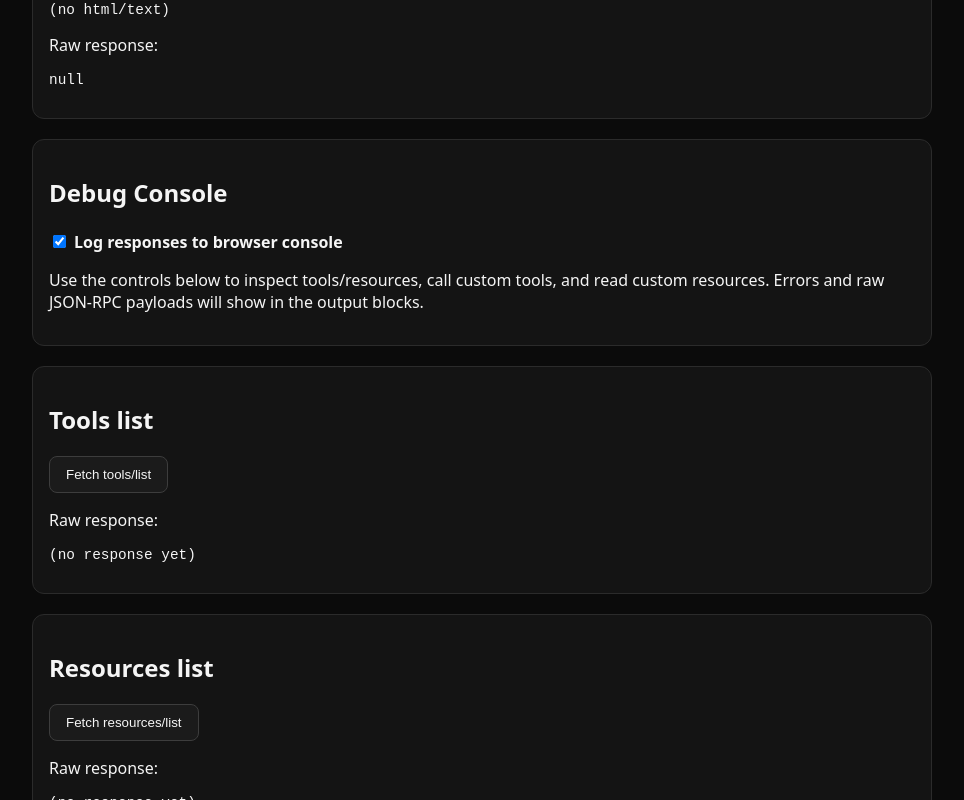
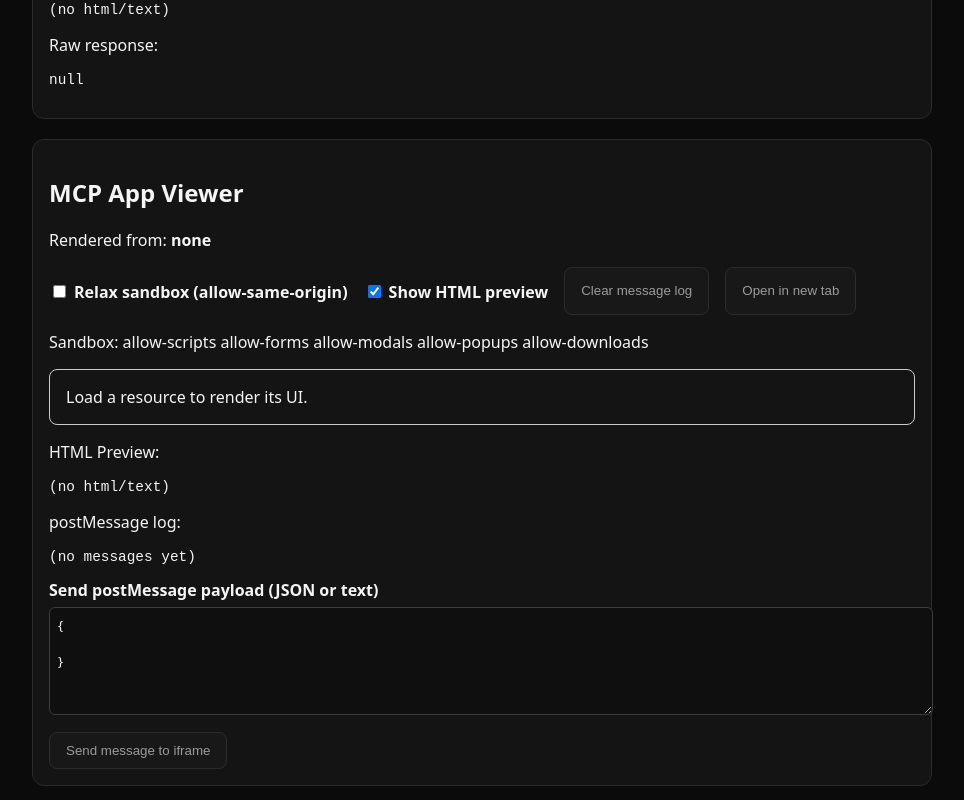
Before and after one commit to VibeJaro/MCP_Host, a Next.js app: page / in a window 1280 px wide. Shown: the part 780-1580 px from the top of the page, without its empty margins (158-1122 px from the left). Built offline with nearby package versions, Linux system fonts and the light colour scheme.

Commit message:
Add MCP app viewer with debug tooling

```diff
--- a/app/components/HostPanel.tsx
+++ b/app/components/HostPanel.tsx
@@ -1,6 +1,6 @@
 "use client";
 
-import { useState } from "react";
+import { useEffect, useMemo, useRef, useState } from "react";
 
 type Props = {
   serverUrlMasked: string;
@@ -11,7 +11,22 @@ type ResponseState = {
   raw: unknown;
 };
 
+type AppViewerState = {
+  html: string;
+  source: string;
+  uri?: string;
+  updatedAt?: string;
+};
+
+type MessageLogEntry = {
+  direction: "incoming" | "outgoing";
+  timestamp: string;
+  origin: string;
+  data: unknown;
+};
+
 const emptyState: ResponseState = { text: "", raw: null };
+const emptyAppViewer: AppViewerState = { html: "", source: "none" };
 
 export default function HostPanel({ serverUrlMasked }: Props) {
   const [helloState, setHelloState] = useState<ResponseState>(emptyState);
@@ -25,6 +40,20 @@ export default function HostPanel({ serverUrlMasked }: Props) {
   const [toolArgs, setToolArgs] = useState("{\n  \n}");
   const [resourceUri, setResourceUri] = useState("hello_app_panel");
   const [logToConsole, setLogToConsole] = useState(true);
+  const [appViewer, setAppViewer] = useState<AppViewerState>(emptyAppViewer);
+  const [relaxSandbox, setRelaxSandbox] = useState(false);
+  const [showHtmlPreview, setShowHtmlPreview] = useState(true);
+  const [messageLog, setMessageLog] = useState<MessageLogEntry[]>([]);
+  const [outgoingMessage, setOutgoingMessage] = useState("{\n  \n}");
+  const iframeRef = useRef<HTMLIFrameElement | null>(null);
+
+  const sandboxPermissions = useMemo(() => {
+    const base = ["allow-scripts", "allow-forms", "allow-modals", "allow-popups", "allow-downloads"];
+    if (relaxSandbox) {
+      base.push("allow-same-origin");
+    }
+    return base.join(" ");
+  }, [relaxSandbox]);
 
   const logDebug = (label: string, payload: unknown) => {
     if (logToConsole) {
@@ -53,6 +82,12 @@ export default function HostPanel({ serverUrlMasked }: Props) {
       const response = await fetch("/api/mcp/resource");
       const data = (await response.json()) as { html?: string; raw?: unknown };
       setResourceState({ text: data.html ?? "", raw: data.raw ?? null });
+      setAppViewer({
+        html: data.html ?? "",
+        source: "default resource",
+        uri: undefined,
+        updatedAt: new Date().toISOString()
+      });
       logDebug("default resource response", data);
     } catch (error) {
       const message = error instanceof Error ? error.message : "Unknown error";
@@ -127,6 +162,12 @@ export default function HostPanel({ serverUrlMasked }: Props) {
       });
       const data = (await response.json()) as { html?: string; raw?: unknown };
       setCustomResourceState({ text: data.html ?? "", raw: data.raw ?? null });
+      setAppViewer({
+        html: data.html ?? "",
+        source: "custom resource",
+        uri: resourceUri,
+        updatedAt: new Date().toISOString()
+      });
       logDebug("custom resource response", { request: { uri: resourceUri }, data });
     } catch (error) {
       const message = error instanceof Error ? error.message : "Unknown error";
@@ -135,6 +176,60 @@ export default function HostPanel({ serverUrlMasked }: Props) {
       setBusy(null);
     }
   };
+
+  const handleSendMessage = () => {
+    if (!iframeRef.current?.contentWindow) {
+      return;
+    }
+    const trimmed = outgoingMessage.trim();
+    if (!trimmed) {
+      return;
+    }
+    let payload: unknown = trimmed;
+    try {
+      payload = JSON.parse(trimmed);
+    } catch {
+      payload = trimmed;
+    }
+    iframeRef.current.contentWindow.postMessage(payload, "*");
+    setMessageLog((prev) => [
+      {
+        direction: "outgoing",
+        timestamp: new Date().toISOString(),
+        origin: window.location.origin,
+        data: payload
+      },
+      ...prev
+    ]);
+    logDebug("postMessage sent", payload);
+  };
+
+  const openInNewTab = () => {
+    if (!appViewer.html) {
+      return;
+    }
+    const blob = new Blob([appViewer.html], { type: "text/html" });
+    const url = URL.createObjectURL(blob);
+    window.open(url, "_blank", "noopener,noreferrer");
+    logDebug("opened MCP app in new tab", { url });
+  };
+
+  useEffect(() => {
+    const handleMessage = (event: MessageEvent) => {
+      setMessageLog((prev) => [
+        {
+          direction: "incoming",
+          timestamp: new Date().toISOString(),
+          origin: event.origin,
+          data: event.data
+        },
+        ...prev
+      ]);
+      logDebug("postMessage received", { origin: event.origin, data: event.data });
+    };
+    window.addEventListener("message", handleMessage);
+    return () => window.removeEventListener("message", handleMessage);
+  }, [logToConsole]);
 
   return (
     <main>
@@ -166,6 +261,73 @@ export default function HostPanel({ serverUrlMasked }: Props) {
         <pre>{resourceState.text || "(no html/text)"}</pre>
         <p>Raw response:</p>
         <pre>{JSON.stringify(resourceState.raw, null, 2)}</pre>
+      </section>
+
+      <section>
+        <h2>MCP App Viewer</h2>
+        <p>
+          Rendered from: <strong>{appViewer.source}</strong>
+          {appViewer.uri ? ` (${appViewer.uri})` : ""}{" "}
+          {appViewer.updatedAt ? `— updated ${appViewer.updatedAt}` : ""}
+        </p>
+        <div style={{ display: "flex", gap: "1rem", flexWrap: "wrap" }}>
+          <label>
+            <input
+              type="checkbox"
+              checked={relaxSandbox}
+              onChange={(event) => setRelaxSandbox(event.target.checked)}
+            />
+            Relax sandbox (allow-same-origin)
+          </label>
+          <label>
+            <input
+              type="checkbox"
+              checked={showHtmlPreview}
+              onChange={(event) => setShowHtmlPreview(event.target.checked)}
+            />
+            Show HTML preview
+          </label>
+          <button onClick={() => setMessageLog([])} disabled={messageLog.length === 0}>
+            Clear message log
+          </button>
+          <button onClick={openInNewTab} disabled={!appViewer.html}>
+            Open in new tab
+          </button>
+        </div>
+        <p>Sandbox: {sandboxPermissions || "(none)"}</p>
+        <div style={{ border: "1px solid #ccc", borderRadius: 8, overflow: "hidden" }}>
+          {appViewer.html ? (
+            <iframe
+              key={`${appViewer.source}-${appViewer.updatedAt ?? "idle"}`}
+              ref={iframeRef}
+              sandbox={sandboxPermissions}
+              srcDoc={appViewer.html}
+              title="MCP App Viewer"
+              style={{ width: "100%", minHeight: 320, border: "none" }}
+            />
+          ) : (
+            <div style={{ padding: "1rem" }}>Load a resource to render its UI.</div>
+          )}
+        </div>
+        {showHtmlPreview ? (
+          <>
+            <p>HTML Preview:</p>
+            <pre>{appViewer.html || "(no html/text)"}</pre>
+          </>
+        ) : null}
+        <p>postMessage log:</p>
+        <pre>{messageLog.length ? JSON.stringify(messageLog, null, 2) : "(no messages yet)"}</pre>
+        <label>
+          Send postMessage payload (JSON or text)
+          <textarea
+            rows={5}
+            value={outgoingMessage}
+            onChange={(event) => setOutgoingMessage(event.target.value)}
+          />
+        </label>
+        <button onClick={handleSendMessage} disabled={!appViewer.html}>
+          Send message to iframe
+        </button>
       </section>
 
       <section>
```
